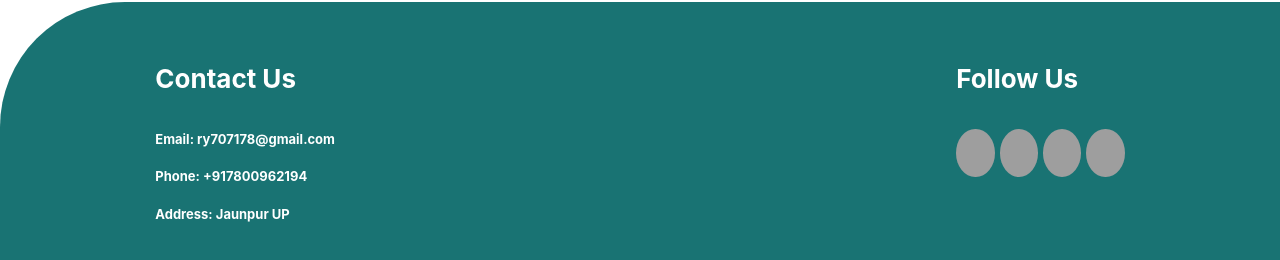
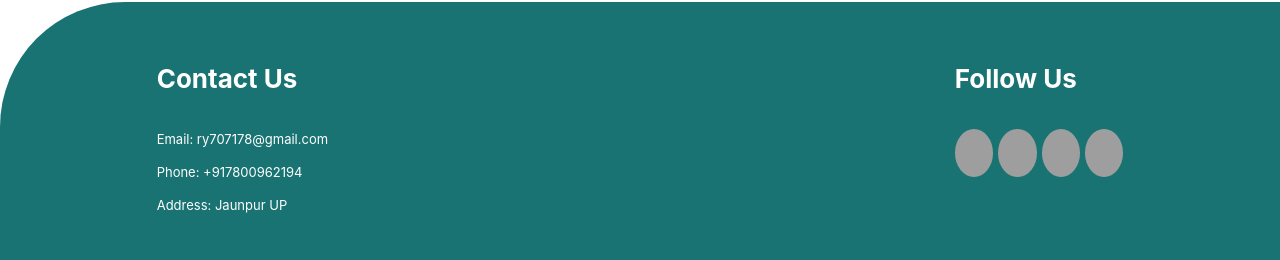
Before and after one commit to rohit-yadav-4099/react-Project, a React (Create React App) app: page / in a window 1280 px wide. Shown: the part 4607-4867 px from the top of the page. Built offline with nearby package versions, Linux system fonts and the light colour scheme; grey boxes are pictures that could not be loaded.

Commit message:
Update Footer.js

```diff
--- a/src/ContextAPI/Footer.js
+++ b/src/ContextAPI/Footer.js
@@ -9,9 +9,9 @@ function Footer(){
                     <div className="footercontact">
                         <h1>Contact Us</h1>
                         <div className="navcontact">
-                        <h4>Email: ry707178@gmail.com</h4>
-                        <h4>Phone: +917800962194</h4>
-                        <h4>Address: Jaunpur UP</h4>
+                        <p>Email: ry707178@gmail.com</p>
+                        <p>Phone: +917800962194</p>
+                        <p>Address: Jaunpur UP</p>
                         </div>
                     </div>
                     <div className="footerLink">
```
